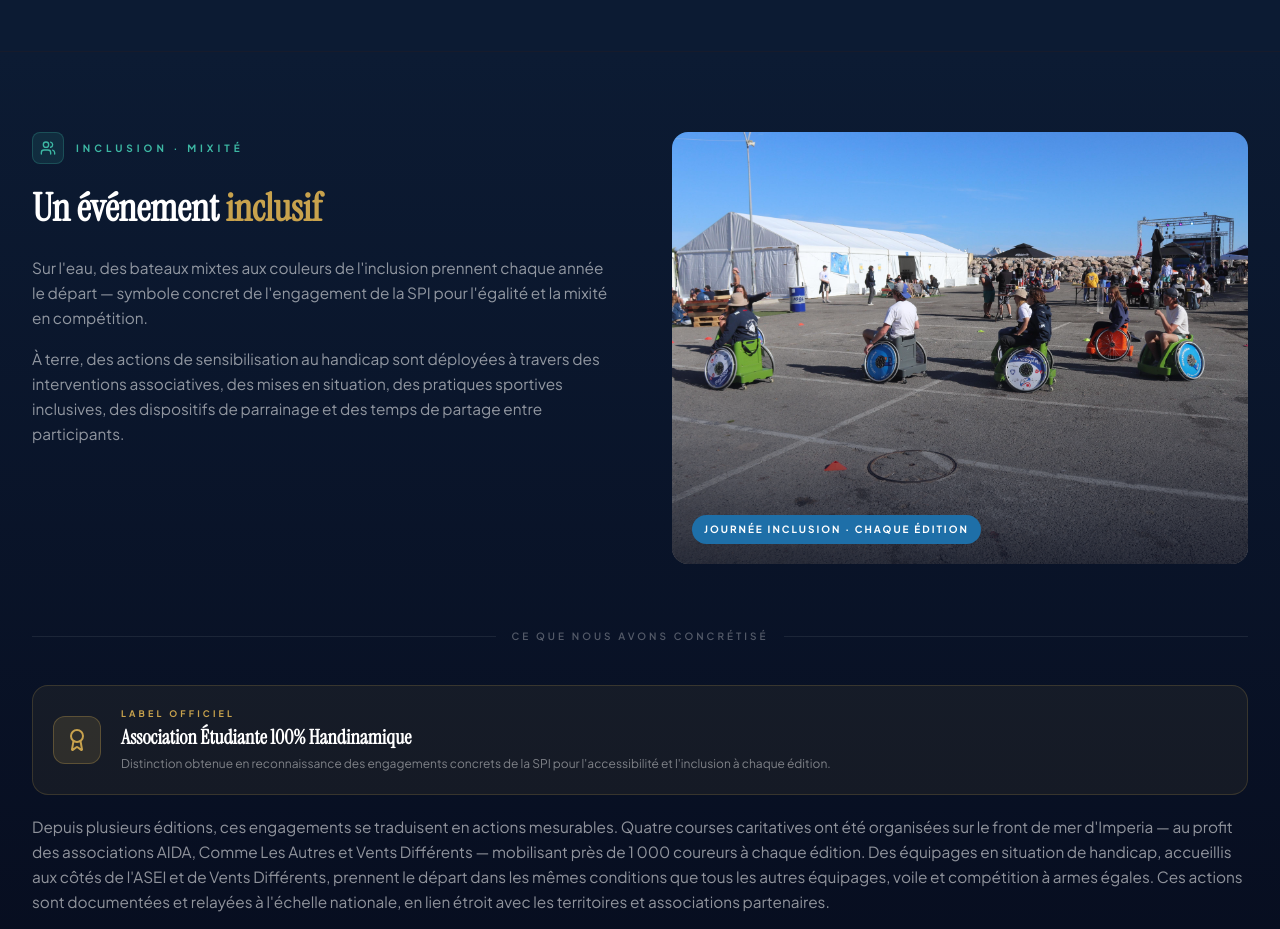
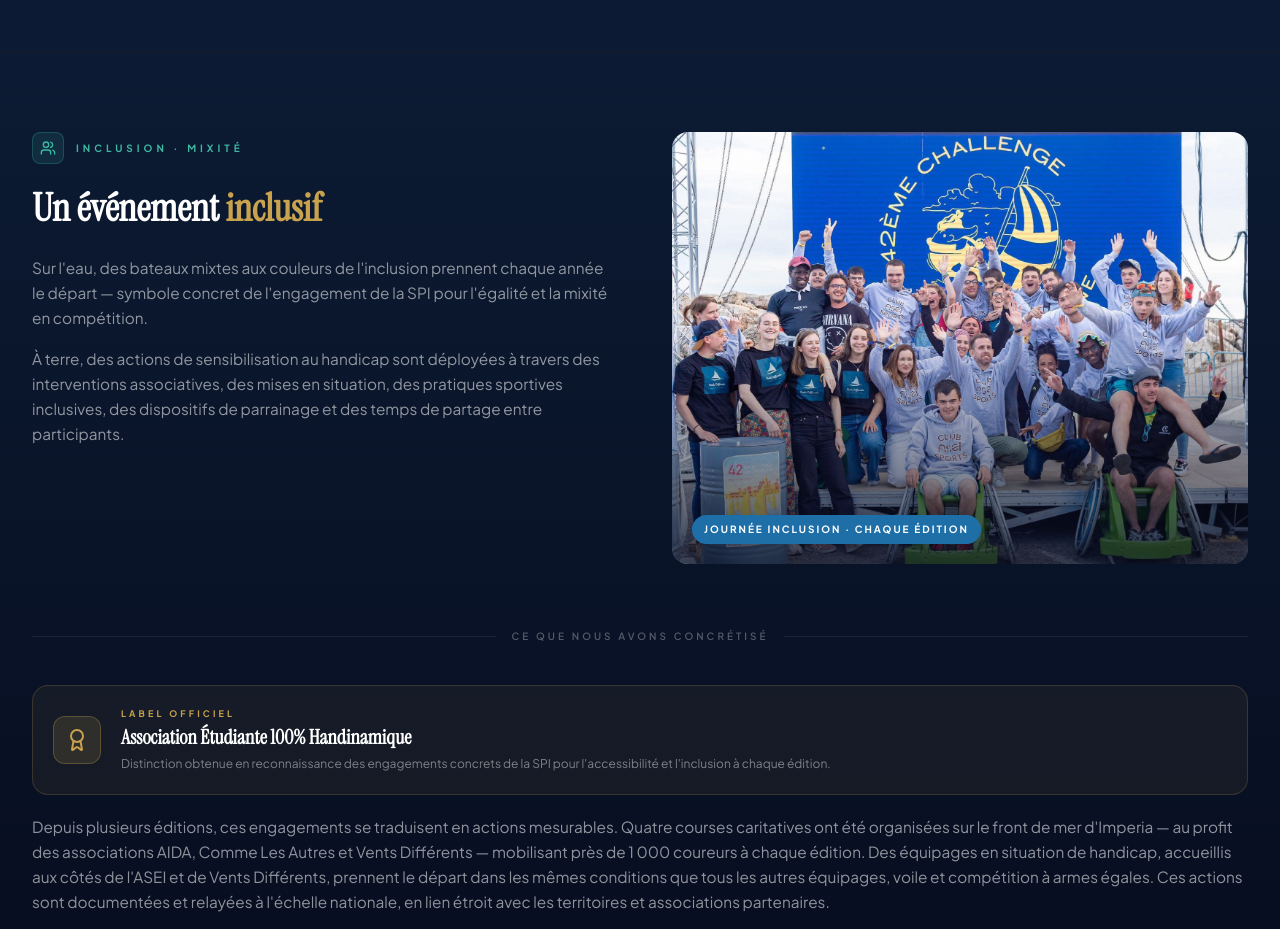
Before and after one commit to Viktorbvch/spidauphine, a Next.js app: page /engagement in a window 1280 px wide. Shown: the part 5100-6029 px from the top of the page. Built offline with nearby package versions, Linux system fonts and the light colour scheme.

Commit message:
Update inclusion photo with Vents Différents visual

```diff
--- a/app/engagement/page.tsx
+++ b/app/engagement/page.tsx
@@ -823,10 +823,11 @@ export default function EngagementPage() {
               <motion.div {...fadeUp(0.12)}>
                 <div className="relative overflow-hidden rounded-2xl" style={{ aspectRatio: '4/3' }}>
                   <Image
-                    src="/photos/handi-sport.jpg"
-                    alt="Journée de l'inclusion — SPI Dauphine"
+                    src="/photos/vents-differents.jpg"
+                    alt="Vents Différents — inclusion au Challenge SPI Dauphine"
                     fill
                     className="object-cover"
+                    style={{ objectPosition: 'center 25%' }}
                     sizes="(max-width: 1024px) 100vw, 50vw"
                   />
                   <div
```
Also changed, not shown: public/photos/vents-differents.jpg (added).
